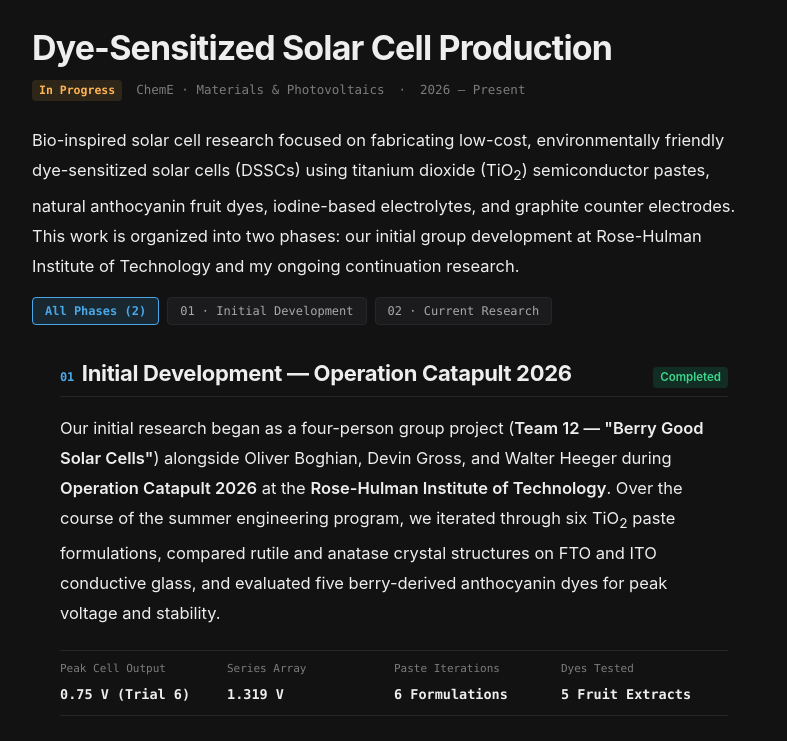
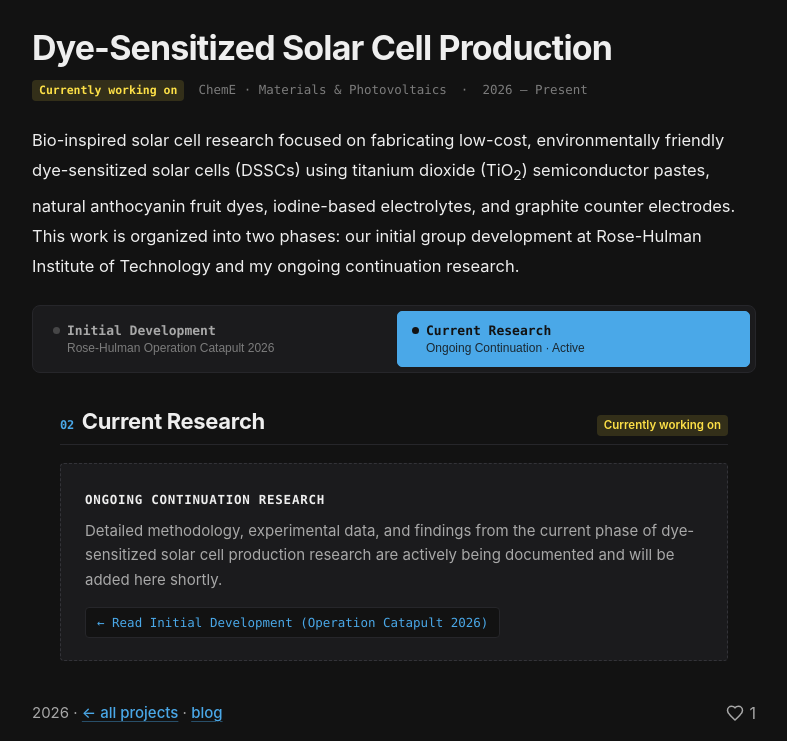
Before and after one commit to Kashak213/Personal-site, a plain HTML site: page dssc-research.html in a window 1280 px wide. Shown: the part 49-790 px from the top of the page, without its empty margins (246-1033 px from the left). Drawn offline with Linux system fonts and the light colour scheme.

Commit message:
Update DSSC status badge and 2-tab switcher defaulting to Current Research

```diff
--- a/dssc-research.html
+++ b/dssc-research.html
@@ -59,41 +59,103 @@
       color: var(--c-amber-1);
     }
 
+    .status-badge.is-current {
+      background: rgba(250, 204, 21, 0.18);
+      color: #a16207;
+    }
+
+    .dark .status-badge.is-current {
+      background: rgba(253, 224, 71, 0.14);
+      color: #fde047;
+    }
+
     .status-badge.is-award {
       background: var(--c-yellow-soft);
       color: var(--c-yellow-1);
     }
 
     .category-bar {
-      display: flex;
-      flex-wrap: wrap;
-      gap: 8px;
-      margin: 0 0 28px;
+      display: grid;
+      grid-template-columns: repeat(2, 1fr);
+      gap: 6px;
+      padding: 5px;
+      margin: 24px 0 30px;
+      background: var(--c-bg-alt);
+      border: 1px solid var(--c-divider);
+      border-radius: 8px;
     }
 
     .category-btn {
-      font-family: var(--font-family-mono), monospace;
-      font-size: 12px;
-      font-weight: 500;
-      padding: 6px 12px;
-      border-radius: var(--radius);
-      border: 1px solid var(--c-divider);
-      background: var(--c-bg-alt);
+      display: flex;
+      flex-direction: column;
+      align-items: flex-start;
+      gap: 3px;
+      text-align: left;
+      padding: 11px 14px;
+      border-radius: 5px;
+      border: 1px solid transparent;
+      background: transparent;
       color: var(--c-text-2);
       cursor: pointer;
-      transition: border-color 0.15s ease, color 0.15s ease, background-color 0.15s ease;
+      transition: border-color 0.15s ease, color 0.15s ease, background-color 0.15s ease, box-shadow 0.15s ease;
     }
 
-    .category-btn:hover {
-      border-color: var(--c-brand-1);
-      color: var(--c-brand-1);
+    .category-btn .tab-title {
+      display: flex;
+      align-items: center;
+      gap: 7px;
+      font-family: var(--font-family-mono), monospace;
+      font-size: 13px;
+      font-weight: 600;
+      color: inherit;
+    }
+
+    .category-btn .tab-dot {
+      width: 7px;
+      height: 7px;
+      border-radius: 50%;
+      background: var(--c-text-3);
+      opacity: 0.45;
+      flex-shrink: 0;
+    }
+
+    .category-btn .tab-sub {
+      font-size: 12px;
+      color: var(--c-text-3);
+      padding-left: 14px;
+    }
+
+    .category-btn:hover:not(.active) {
+      background: var(--c-bg);
+      border-color: var(--c-divider);
+      color: var(--c-text-1);
     }
 
     .category-btn.active {
+      background: var(--c-brand-1);
       border-color: var(--c-brand-1);
-      background: var(--c-brand-soft);
-      color: var(--c-brand-1);
-      font-weight: 600;
+      color: var(--c-on-brand);
+      box-shadow: var(--shadow-1);
+    }
+
+    .category-btn.active .tab-title {
+      font-weight: 700;
+    }
+
+    .category-btn.active .tab-dot {
+      background: var(--c-on-brand);
+      opacity: 1;
+    }
+
+    .category-btn.active .tab-sub {
+      color: var(--c-on-brand);
+      opacity: 0.85;
+    }
+
+    @media (max-width: 560px) {
+      .category-bar {
+        grid-template-columns: 1fr;
+      }
     }
 
     .research-section.hidden {
@@ -476,7 +538,7 @@
   <h1>Dye-Sensitized Solar Cell Production</h1>
 
   <div class="post-header-meta">
-    <span class="status-badge is-active">In Progress</span>
+    <span class="status-badge is-current">Currently working on</span>
     <span>ChemE · Materials &amp; Photovoltaics</span>
     <span>·</span>
     <span>2026 – Present</span>
@@ -486,14 +548,19 @@
     Bio-inspired solar cell research focused on fabricating low-cost, environmentally friendly dye-sensitized solar cells (DSSCs) using titanium dioxide (TiO<sub>2</sub>) semiconductor pastes, natural anthocyanin fruit dyes, iodine-based electrolytes, and graphite counter electrodes. This work is organized into two phases: our initial group development at Rose-Hulman Institute of Technology and my ongoing continuation research.
   </p>
 
-  <div class="category-bar" role="tablist" aria-label="Filter research phase">
-    <button type="button" class="category-btn active" data-phase="all">All Phases (2)</button>
-    <button type="button" class="category-btn" data-phase="initial">01 · Initial Development</button>
-    <button type="button" class="category-btn" data-phase="current">02 · Current Research</button>
+  <div class="category-bar" role="tablist" aria-label="Select research phase">
+    <button type="button" class="category-btn" role="tab" aria-selected="false" aria-controls="initial-development" data-phase="initial">
+      <span class="tab-title"><span class="tab-dot" aria-hidden="true"></span>Initial Development</span>
+      <span class="tab-sub">Rose-Hulman Operation Catapult 2026</span>
+    </button>
+    <button type="button" class="category-btn active" role="tab" aria-selected="true" aria-controls="current-research" data-phase="current">
+      <span class="tab-title"><span class="tab-dot" aria-hidden="true"></span>Current Research</span>
+      <span class="tab-sub">Ongoing Continuation · Active</span>
+    </button>
   </div>
 
   <!-- PHASE 01: INITIAL DEVELOPMENT -->
-  <section id="initial-development" class="research-section" data-phase="initial">
+  <section id="initial-development" class="research-section hidden" role="tabpanel" data-phase="initial">
     <div class="category-header">
       <h2><span class="category-tag">01</span>Initial Development — Operation Catapult 2026</h2>
       <span class="status-badge">Completed</span>
@@ -679,16 +746,19 @@
   </section>
 
   <!-- PHASE 02: CURRENT RESEARCH -->
-  <section id="current-research" class="research-section" data-phase="current">
+  <section id="current-research" class="research-section" role="tabpanel" data-phase="current">
     <div class="category-header">
       <h2><span class="category-tag">02</span>Current Research</h2>
-      <span class="status-badge is-active">In Progress</span>
+      <span class="status-badge is-current">Currently working on</span>
     </div>
 
     <div class="wip-card">
       <strong style="color: var(--c-text-1); font-family: var(--font-family-mono), monospace; font-size: 12.5px; text-transform: uppercase; letter-spacing: 0.06em;">Ongoing Continuation Research</strong>
       <p>
         Detailed methodology, experimental data, and findings from the current phase of dye-sensitized solar cell production research are actively being documented and will be added here shortly.
+      </p>
+      <p style="margin-top: 14px;">
+        <button type="button" class="b" id="jump-to-initial" style="cursor: pointer; font-family: var(--font-family-mono), monospace; font-size: 12.5px; padding: 7px 11px; border: 1px solid var(--c-divider); border-radius: var(--radius); background: var(--c-bg); color: var(--c-brand-1);">← Read Initial Development (Operation Catapult 2026)</button>
       </p>
     </div>
   </section>
@@ -751,9 +821,13 @@
   const sections = document.querySelectorAll('.research-section')
 
   function activatePhase(phase) {
-    phaseBtns.forEach((b) => b.classList.toggle('active', b.dataset.phase === phase))
+    phaseBtns.forEach((b) => {
+      const isActive = b.dataset.phase === phase
+      b.classList.toggle('active', isActive)
+      b.setAttribute('aria-selected', isActive ? 'true' : 'false')
+    })
     sections.forEach((s) => {
-      s.classList.toggle('hidden', phase !== 'all' && s.dataset.phase !== phase)
+      s.classList.toggle('hidden', s.dataset.phase !== phase)
     })
   }
 
@@ -761,10 +835,18 @@
     btn.addEventListener('click', () => activatePhase(btn.dataset.phase))
   })
 
+  const jumpToInitial = document.getElementById('jump-to-initial')
+  if (jumpToInitial) {
+    jumpToInitial.addEventListener('click', () => {
+      activatePhase('initial')
+      window.scrollTo({ top: 0, behavior: 'smooth' })
+    })
+  }
+
   function openPhaseFromHash() {
     const hash = window.location.hash ? window.location.hash.slice(1) : ''
     if (hash === 'initial-development') activatePhase('initial')
-    else if (hash === 'current-research') activatePhase('current')
+    else activatePhase('current')
   }
 
   openPhaseFromHash()
```
Also changed, not shown: projects.html (+11 -1 lines).
